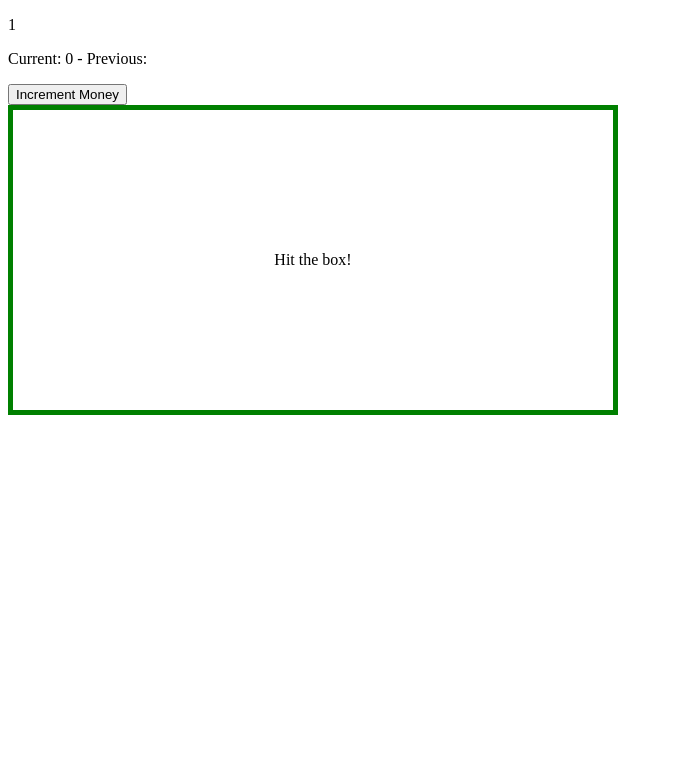
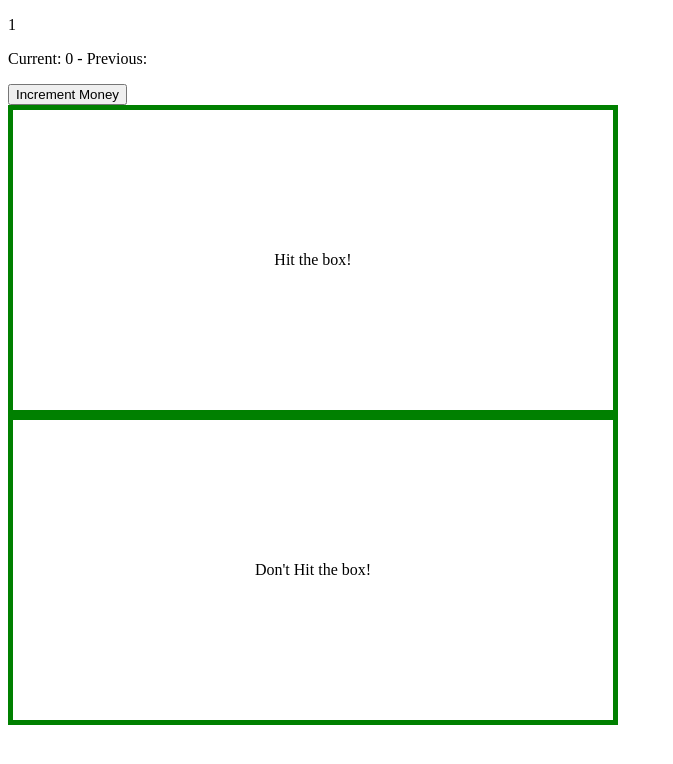
Before and after one commit to akamt/cypress, a Next.js app: page /hooks in a window 1280 px wide. Shown: the top 764 px of the page, without its empty margins (0-673 px from the left). Built offline with nearby package versions, Linux system fonts and the light colour scheme.

Commit message:
useClickOutsideを作成した。

```diff
--- /dev/null
+++ b/src/hooks/useClickOutside.ts
@@ -0,0 +1,22 @@
+import React, { useEffect } from "react";
+
+const useClickOutside = (
+  ref: React.MutableRefObject<HTMLDivElement>,
+  callback: () => void
+) => {
+  const handleClick = (e) => {
+    if (ref.current && !ref.current.contains(e.target)) {
+      callback();
+    }
+  };
+
+  useEffect(() => {
+    document.addEventListener("click", handleClick);
+
+    return () => {
+      document.removeEventListener("click", handleClick);
+    };
+  });
+};
+
+export default useClickOutside;
--- a/src/pages/hooks.tsx
+++ b/src/pages/hooks.tsx
@@ -2,6 +2,7 @@ import { useState, useRef } from "react";
 import { useTimeout } from "../hooks/useTimeout";
 import usePrevious from "../hooks/usePrevious";
 import useClickInside from "../hooks/useClickInside";
+import useClickOutside from "../hooks/useClickOutside";
 
 const ExampleTimerFiveSeconds = (): JSX.Element => {
   const [seconds, setSeconds] = useState(0);
@@ -49,11 +50,35 @@ const HitBox = ({ onClickInside }) => {
   );
 };
 
-const HookPage = () => (
+const HitBox2 = ({ onClickOutside }) => {
+  const clickRef = useRef<HTMLDivElement>(null);
+  useClickOutside(clickRef, onClickOutside);
+
+  return (
+    <div
+      className="hit-box"
+      ref={clickRef}
+      style={{
+        border: "5px solid green",
+        height: 300,
+        width: 600,
+        display: "flex",
+        justifyContent: "center",
+        alignItems: "center",
+      }}
+    >
+      {/* eslint-disable-next-line react/no-unescaped-entities */}
+      <p>Don't Hit the box!</p>
+    </div>
+  );
+};
+
+const HookPage = (): JSX.Element => (
   <>
     <ExampleTimerFiveSeconds />
     <MoneyCount />
     <HitBox onClickInside={() => alert("hit the box")} />
+    <HitBox2 onClickOutside={() => alert("don't hit the box")} />
   </>
 );
 
```
